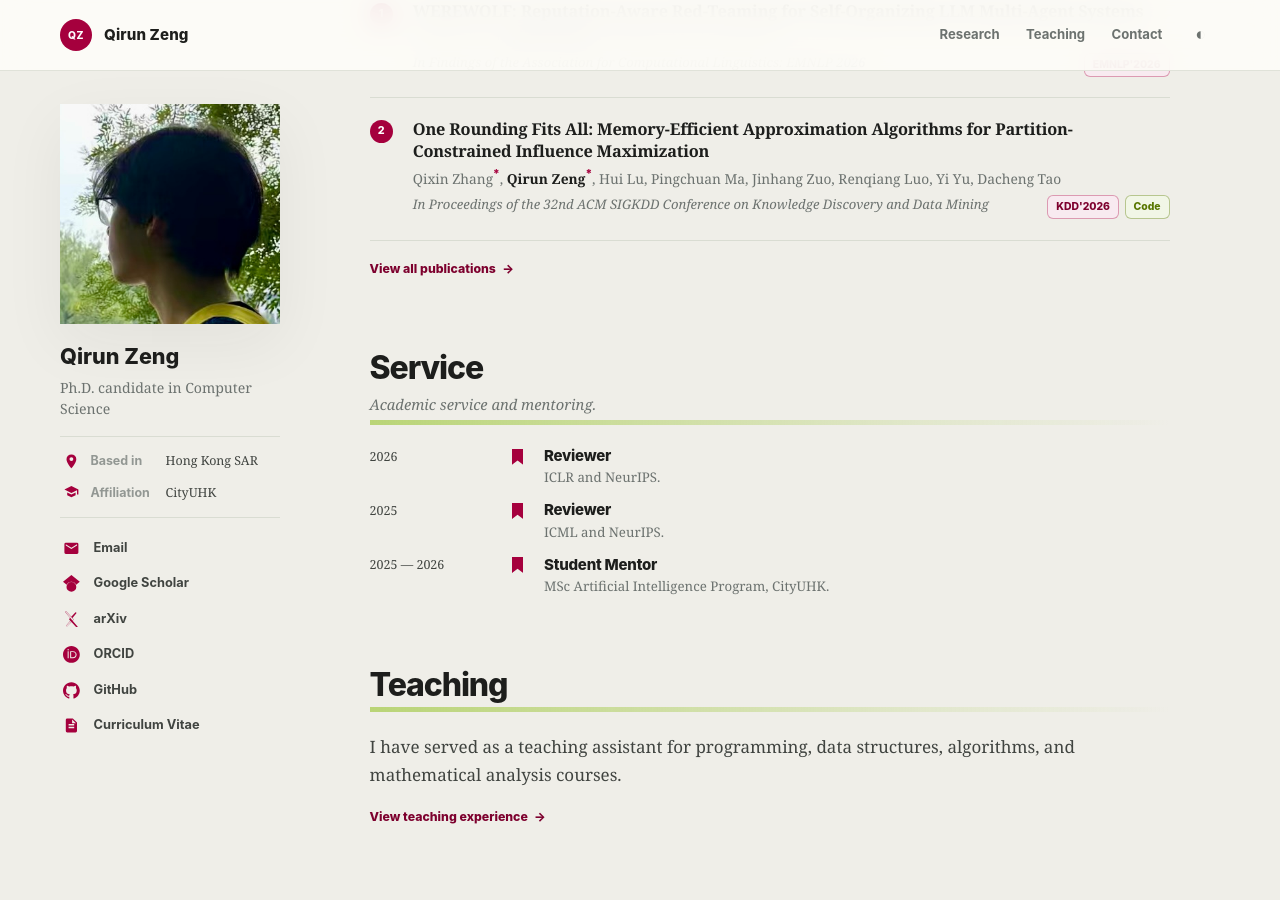
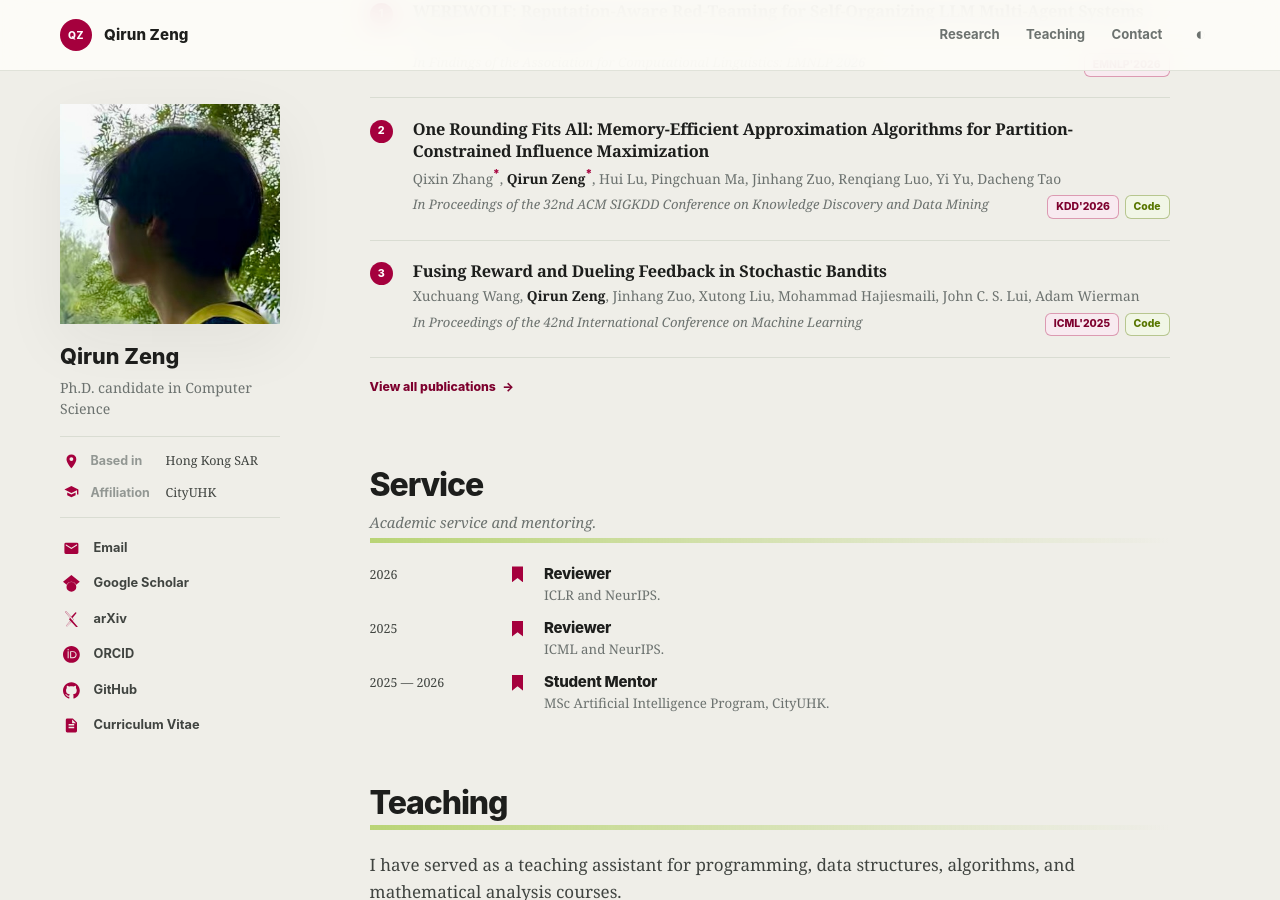
Before and after one commit to qirunzeng/qirunzeng.github.io, a Jekyll site: the page built from index.html, in a window 1280 px wide and 900 px high, scrolled down 1237 px. Built offline with Jekyll 4.4.1, drawn with Linux system fonts in a browser that asks for light colours.

Commit message:
Selected Publications

```diff
--- a/_data/home.yml
+++ b/_data/home.yml
@@ -27,6 +27,7 @@ news:
 selected_publications:
   - "werewolf"
   - "one-rounding-fits-all"
+  - "fusing-reward-dueling"
 
 research:
   summary: "I study sequential decision-making under limited, noisy, or hybrid feedback. My current work focuses on bandit learning and influence maximization."
```
